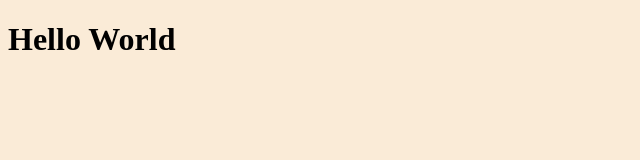
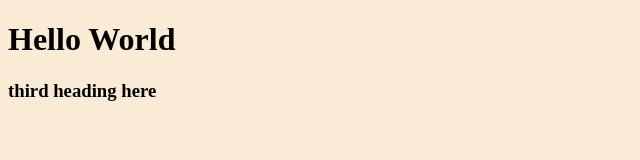
Before and after one commit to khurramkhan-kk/samplefolder, a plain HTML site: page index.html in a window 1280 px wide. Shown: the whole page, without its empty margins (0-640 px from the left). Drawn offline with Linux system fonts and the light colour scheme.

Commit message:
new h3 here

```diff
--- a/index.html
+++ b/index.html
@@ -11,6 +11,7 @@
 
 <body>
     <h1>Hello World</h1>
+    <h3>third heading here</h3>
 </body>
 
 </html>
```
